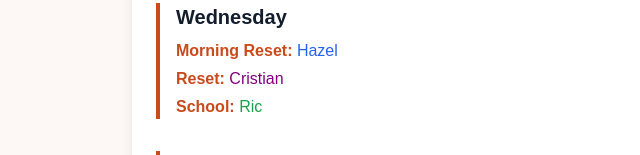
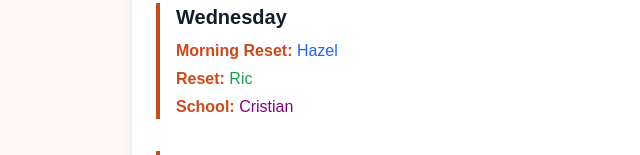
Before and after one commit to Cristian-Baeza/reset-schedule, a Next.js app: page / in a window 1280 px wide. Shown: the part 333-488 px from the top of the page, without its empty margins (220-860 px from the left). Built offline with nearby package versions, Linux system fonts and the light colour scheme.

Commit message:
wed week sept 20

```diff
--- a/app/page.tsx
+++ b/app/page.tsx
@@ -26,8 +26,8 @@ export default function Home() {
       day: "Wednesday",
       assignments: [
         { location: "Morning Reset", person: "Hazel" },
-        { location: "Reset", person: "Cristian" },
-        { location: "School", person: "Ric" },
+        { location: "Reset", person: "Ric" },
+        { location: "School", person: "Cristian" },
       ],
     },
     {
```
